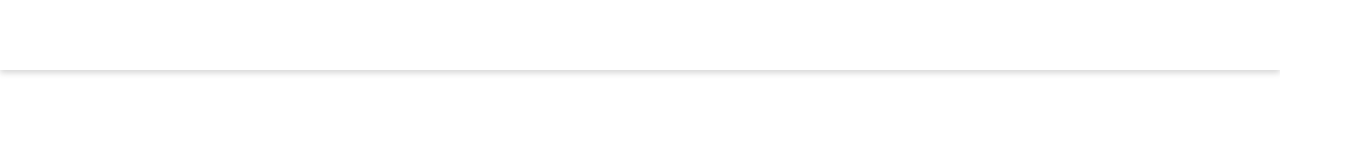
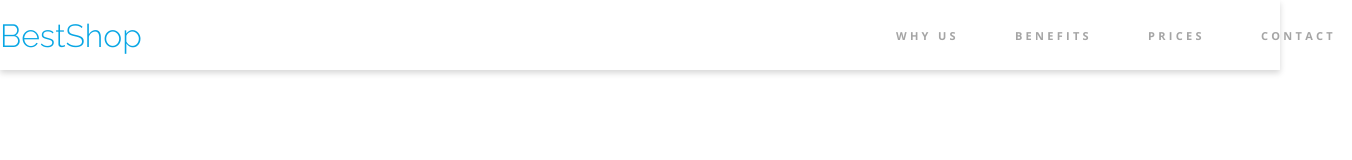
Before and after one commit to AnnaRaczy/bestShop, a plain HTML site: page index.html in a window 1280 px wide. Shown: the whole page, 1352 px wide, since content can reach past the window. Drawn offline with nearby package versions, Linux system fonts and the light colour scheme.

Commit message:
Ready Header

```diff
--- a/index.html
+++ b/index.html
@@ -9,9 +9,21 @@
     <link rel="stylesheet" href="css/style.css">
 </head>
 <body>
-    <header>
-        <div class="container"></div>
+    <header >
+        <div class="container header__wrapper">
+            <h2 class="logo">BestShop</h2>
+            <nav>
+                <ul>
+                    <li><a href="#why_us">Why us</a></li>
+                    <li><a href="#benefits">Benefits</a></li>
+                    <li><a href="#prices">Prices</a></li>
+                    <li><a href="#contact">Contact</a></li>
+                </ul>
+            </nav>
+        </div>
     </header>
+
+
     <section>
         <div class="container"></div>
     </section>
```
